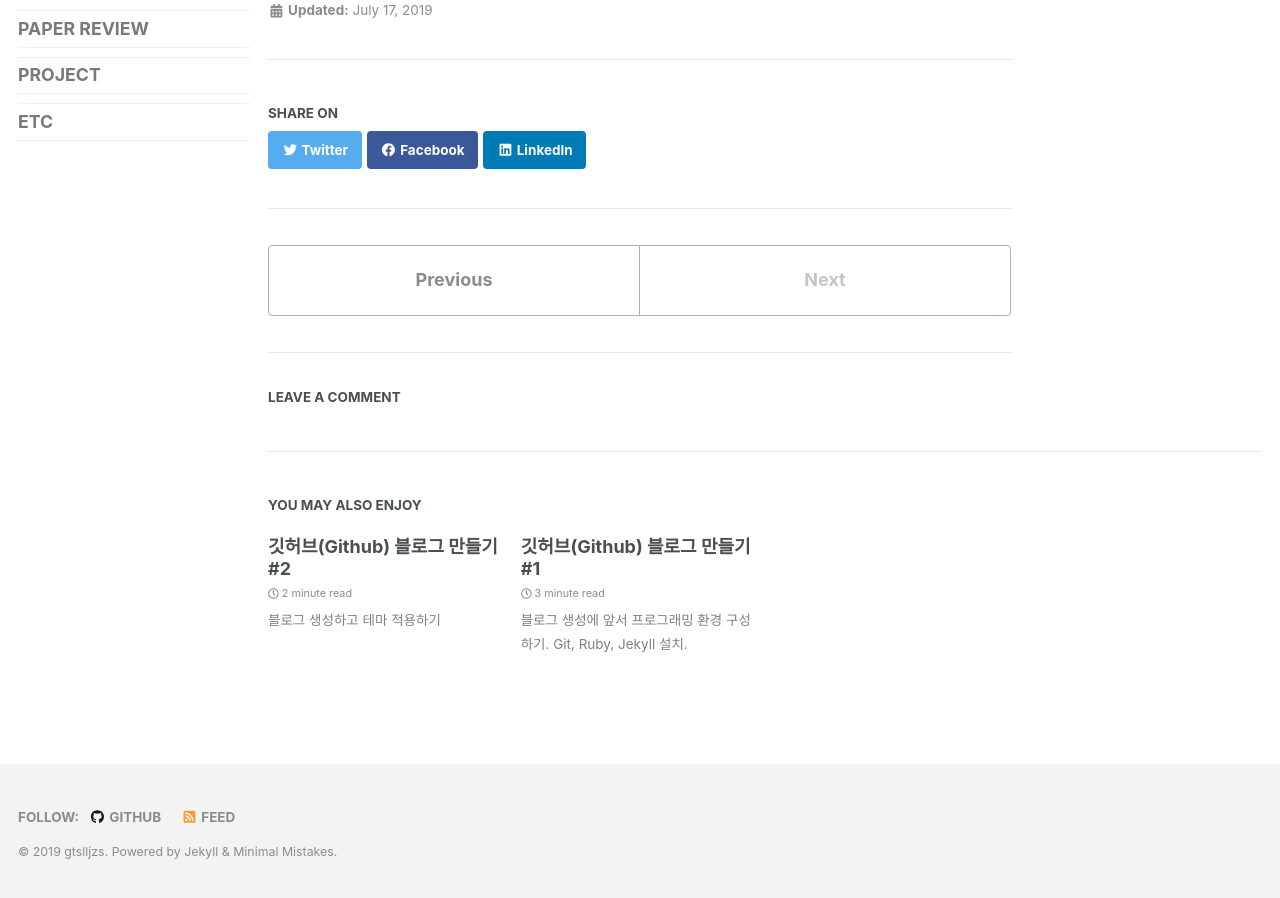
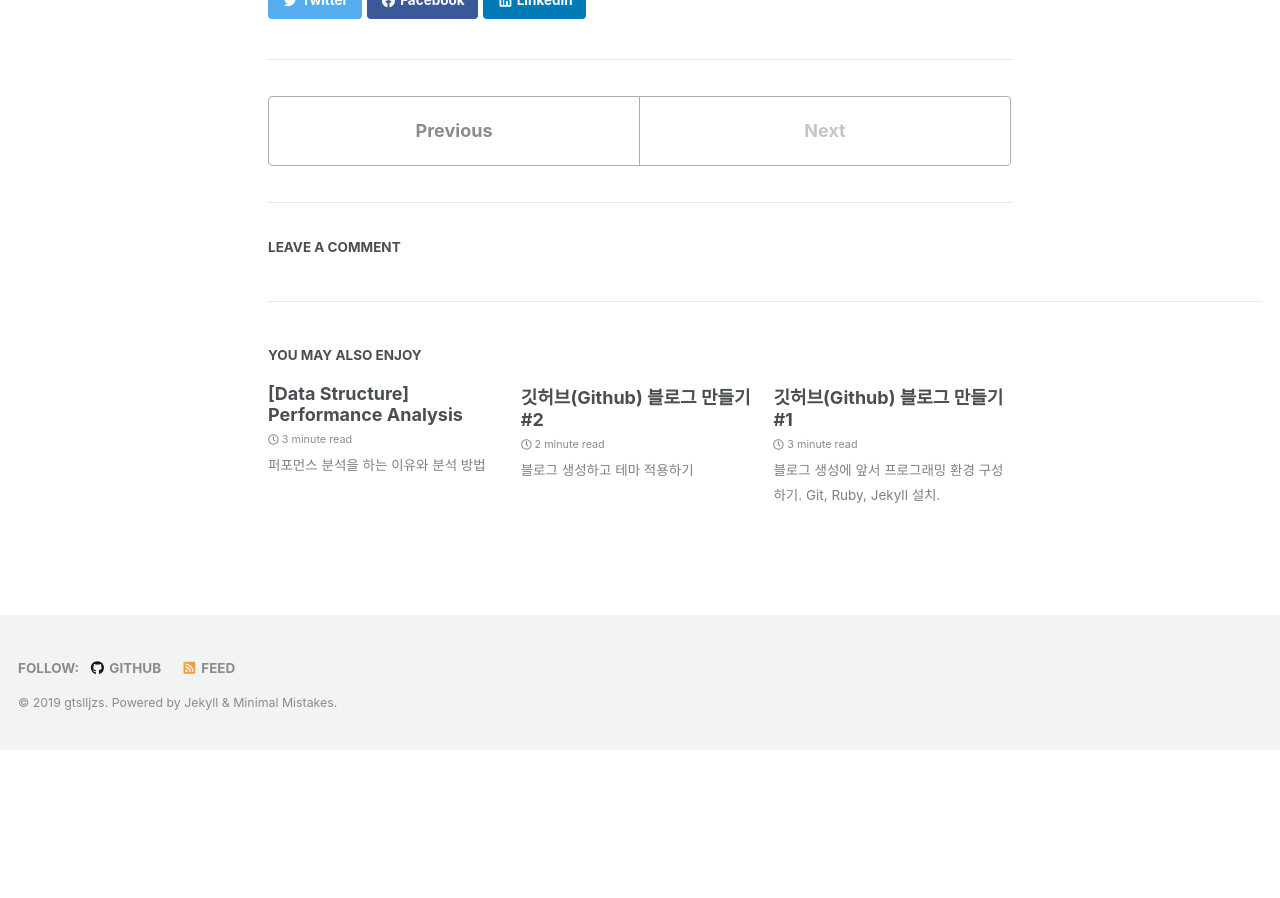
Before and after one commit to hyewonchoi4999/hyewonchoi4999.github.io, a Jekyll site: the page built from _posts/etc/2019-07-17-Making-Blog-3.md, in a window 1280 px wide and 900 px high, scrolled down 8137 px. Built offline with Jekyll 4.4.1, drawn with Linux system fonts in a browser that asks for light colours; cached includes are drawn as plain includes; nearby versions of some CDN libraries; some web fonts are replaced; comment, search, counter and statistics services are not loaded; after the commit the page ends 8887 px from its top, so only the background shows below that.

Commit message:
posting ds-performance analysis and including  mathjax

```diff
--- a/_layouts/default.html
+++ b/_layouts/default.html
@@ -12,6 +12,9 @@
   <head>
     {% include head.html %}
     {% include head/custom.html %}
+    {% if page.use_math %}
+      {% include mathjax_support.html %}
+    {% endif %}
   </head>
 
   <body class="layout--{{ page.layout | default: layout.layout }}{% if page.classes or layout.classes %}{{ page.classes | default: layout.classes | join: ' ' | prepend: ' ' }}{% endif %}">
--- /dev/null
+++ b/_posts/DataStructure/2019-07-17-Performance-Analysis.md
@@ -0,0 +1,94 @@
+---
+sidebar:
+    nav: "category"
+title: "[Data Structure] Performance Analysis"
+excerpt: "퍼포먼스 분석을 하는 이유와 분석 방법"
+categories:
+    - Data Structure
+permalink: /categories/lecture/datastructure/performance-analysis
+tags: [data structure, time complexity, performance analysis]
+use_math: true
+toc: true
+toc_sticky: true
+comments: true
+share: true
+last_modified_at: 2019-07-17T15:00:00-10:00
+---
+
+본 포스팅은 제가 이해한 내용을 바탕으로 기억을 더듬어 작성하는 것이기 때문에 학문적 정의와 정확하게 맞아떨어지지 않을 수 있습니다.
+
+<br>
+
+# 자료구조와 퍼포먼스
+
+## 자료구조란?
+먼저 자료구조란 **여러가지 데이터들을 담을 수 있는 바구니**라고 생각하시면 됩니다. 바구니에는 사과도 담을 수 있고, 바나나도 담을 수 있고, 귤도 담을 수 있습니다. 즉, **여러가지 형태의 데이터들을** 담을 수 있고, 이러한 데이터들을 **사용자가 원하는 방식으로 배치하거나 정렬하여 저장**할 수 있습니다. 이렇게 저장된 자료들은 추 후에 사용자가 원할 때 언제든 꺼내어 쓸 수 있고, 그래야 합니다.
+
+## 알고리즘과 퍼포먼스
+다시 바구니 예시로 돌아와서 바구니에 과일을 담을 수도 있고, 바구니 안에 과일을 일정한 기준에 따라 정렬할 수도 있고, 과일을 뺄 수도 있습니다. 마찬가지로 자료구조에도 데이터를 넣고, 정렬하고, 찾고, 뺄 수 있는데, 이러한 기능들을 수행하는 방법을 알고리즘이라고 합니다. 그리고 한 기능을 수행하는 데에는 여러가지 알고리즘이 있을 수 있겠지요. 예를 들어 정렬을 하는 방법 중에는 앞에서부터 정렬할 수도 있고, 뒤에서부터 정렬할 수도 있고, 가운데에서부터 정렬을 할 수도 있습니다.
+
+하나의 알고리즘을 수행하는 데에 걸리는 시간을 **time complexity**라고 하며, 알고리즘을 수행하는 데에 사용된 메모리의 양을 **spatial complexity**라고 합니다. (두 complexity는 단순 양을 의미하는 것은 아닌데 추 후에 더 자세하게 설명하도록 하겠습니다.) 즉, 알고리즘을 수행하는 데에 사용된 시간과 공간의 양에 따라 퍼포먼스가 달라지게 되고, 이 시간과 공간의 양을 분석하는 것을 퍼포먼스 분석이라고 합니다.
+
+참고로 **알고리즘은** 위에서 언급한 것처럼 단순히 자료구조의 기능을 수행하는 방법만을 의미하는 것이 아니라, **어떠한 문제를 푸는 방법**이라는 개념으로 이해하시는 것이 좋습니다.
+
+<br>
+
+# 퍼포먼스 분석
+퍼포먼스를 분석하는 이유는 어떠한 문제던 간에 절대적으로 좋은 알고리즘은 없기 때문에 여러 알고리즘을 비교하고 문제를 푸는 데에 더 적합한 알고리즘을 선택하기 위해서입니다. 따라서 당연히 퍼포먼스 분석을 통해 얻은 결과가 좋을수록 알고리즘의 성능도 좋아집니다. 그리고 이 퍼포먼스를 분석하는 데에 사용되는 개념 중 하나가 time complexity입니다.
+
+## Time Cmoplexity
+Time complexity란 위에서 언급했듯이 알고리즘을 수행하는 데에 걸리는 시간입니다. 그런데 퍼포먼스 분석을 하기 위해 매번 알고리즘을 짜고 실행하여 실행 시간을 측정하는 것은 굉장히 비효율적입니다. 따라서 퍼포먼스 분석을 좀 더 용이하게 하기 위해, time complexity를 나타내기 위한 여러 표기법들이 존재합니다. 그럼 time complexity를 표기할 때 자주 쓰이는 표기법들에 대해 알아보도록 하겠습니다.
+
+### 1. Big Oh($O$)
+<p align="center">
+    <img width="250" height="250" src="/assets/images/datastructure/BigOh.png">
+</p>
+
+> def) $n \geq n_0$인 모든 $n$에 대하여, $f(n) \leq c \cdot g(n)$을 만족하는 양의 상수 $c$와 $n_0$이 존재한다면,
+
+$$ f(n) = O(g(n)) $$
+
+그림에서 알 수 있듯이 $n_0$ 이 후로 $f(n)$은 항상 $c \cdot g(n)$ 보다 작습니다. 이 때, $c \cdot g(n)$은 $f(n)$의 **upper bound를 보장**하고 이를 $f(n) = O(g(n))$이라 표기합니다. upper bound를 보장한다는 말은 최악의 경우를 고려한다는 뜻으로, "아무리 오래 걸려도 $g(n)$보다는 같거나 적은 시간이 걸린다"라는 의미를 갖습니다.
+
+예를 들어 $f(n) = 2n^2, g(n) = n^2$이고 $c = 3$이면, $2n^2 \leq 3n^2$이 성립하고, 이를 $f(n) = O(n^2)$이라 표기합니다. 일반적으로 $g(n)$은 $f(n)$의 최고차항의 계수가 1인 함수로 표기됩니다.
+
+### 2. Big Omega($\Omega$)
+<p align="center">
+    <img width="250" height="250" src="/assets/images/datastructure/BigOmega.png">
+</p>
+
+> def) $n \geq n_0$인 모든 $n$에 대하여, $f(n) \geq c \cdot g(n)$을 만족하는 양의 상수 $c$와 $n_0$이 존재한다면,
+
+$$ f(n) = \Omega(g(n)) $$
+
+Big Oh와는 반대로 $f(n)$은 $n_0$ 이 후로 항상 $c \cdot g(n)$ 보다 큽니다. 따라서 이 때 $c \cdot g(n)$은 $f(n)$의 **lower bound를 보장**하고 이를 $f(n) = \Omega(g(n))$이라 표기합니다. lower bound를 보장한다는 것은 최선의 경우를 고려한다는 뜻으로, "아무리 빨라도 $g(n)$보다는 같거다 많은 시간이 걸린다"라는 의미를 갖습니다.
+
+예를 들어 $f(n) = 2n^2, g(n) = n^2$이고 $c = 1$이면, $2n^2 \geq n^2$이 성립하고, 이를 $f(n) = \Omega(n^2)$이라 표기합니다.
+
+### 3. Big Theta($\Theta$)
+<p align="center">
+    <img width="250" height="250" src="/assets/images/datastructure/BigTheta.png">
+</p>
+
+> def) $n \geq n_0$인 모든 $n$에 대하여, $c_1 \cdot g(n) \leq f(n) \leq c_2 \cdot g(n)$을 만족하는 양의 상수 $c_1, c_2$와 $n_0$이 존재한다면,
+
+$$ f(n) = \Theta(g(n)) $$
+
+Big Oh가 $f(n)$의 upper bound를 보장하는 표기법이고, Big Omega가 $f(n)$의 lower bound를 보장하는 표기법이었다면, **Big Theta는 $f(n)$의 upper bound와 lower bound 모두를 보장**하는 표기법입니다. 그림에서 $f(n)$은 $c_1 \cdot g(n)$과 $c_2 \cdot g(n)$ 사이에 존재합니다. 이 때 $g(n0)$은 양의 상수 $c_1$과 $c_2$에 의해 $f(n)$의 upper bound가 될 수도 있고, lower bound가 될 수도 있습니다. upper bound와 lower bound가 모두 보장된다는 것은 알고리즘의 수행시간을 상당히 구체적으로 알 수 있다는 뜻입니다. 따라서, Big Theta 표기법은 보통 알고리즘의 수행시간이 명확할 때 사용됩니다.
+
+예를 들어 $f(n) = n^2 + 2n$, $g(n) = n^2 + n$, $c_1 = 1, c_2 = 3$이라 하면, 어림잡아 $n \geq 1$일 때, $n^2 + n \leq n^2 + 2n \leq 3n^2 + 3n$이 성립하고, 이를 $f(n) = \Theta(n^2)$이라 표기합니다.
+
+## Polynomial time and Exopnential time
+동일한 알고리즘이라도 메모리 상황이나 데이터의 양 등 다른 요인으로 인해 실행할 때 마다 수행시간이 달라질 수 있습니다. 그래서 보통은 정확한 수행시간을 특정하기 힘들고, 일반적으로 수행 시간의 worst case, 즉 최악의 경우를 고려하여 퍼포먼스를 측정합니다. 따라서 알고리즘의 upper bound를 보장하는 Big Oh 표기법이 가장 많이 사용됩니다. 아래 그림에서 $g(n)$이 exponential 함수에 가까울수록 수행시간이 길어진다는 의미이고 이는 알고리즘의 퍼포먼스가 낮아진다는 뜻입니다.
+
+<p align="center">
+    <img width="400" height="400" src="/assets/images/datastructure/complexities.png">
+</p>
+
+다음은 각 함수의 크기를 오름차순으로 정렬하고 함수의 크기가 커짐에 따라 걸리는 시간을 그래프로 나타낸 것입니다.
+
+$$ 1, logN N, NlogN, N^2, N^3, ..., 2^N, ..., N!, N^N $$
+
+<p align="center">
+    <img width="350" height="350" src="/assets/images/datastructure/orderofgrowth.png">
+</p>
--- a/_posts/etc/2019-07-17-Making-Blog-3.md
+++ b/_posts/etc/2019-07-17-Making-Blog-3.md
@@ -23,7 +23,7 @@
 
 그 동안 이런 저런 일이 있어 지난 포스팅과 텀이 길어졌네요. 지난 두 번째 포스팅에서는 블로그를 개설하고 테마를 적용하는 방법까지 알아보았습니다. 사실 세 번째 포스팅으로 적용된 기본 테마를 커스터마이징 하는 방법과 포스트를 작성하는 방법 두 가지 중에 고민을 했지만, 조금 더 난해할 수 있는 커스터마이징 방법에 대해 작성하기로 했습니다.
 
-# 1. 각 폴더와 파일들의 역할
+## 1. 각 폴더와 파일들의 역할
 커스터마이징에 대해 어떻게 설명을 해야할지 고민을 하다가 코드 하나하나의 수정 사항을 보여드리기보다는 전체적인 구조를 아시는 것이 우선일 것 같다고 생각해서 먼저 커스터마이징에 필요한 폴더와 파일들의 역할에 대해 제가 아는 범위 내에서 설명드리도록 하겠습니다. 제가 언급하지 않는 폴더와 파일들은 저 또한 사용한 적이 없고 기능을 알 수 없는 것들이기 때문에 양해 부탁드릴게요.
 
 지난 포스팅까지 잘 따라오셨다면 현재 local repostiroy의 파일들은 다음과 같을 거에요.
@@ -32,7 +32,7 @@
 
 폴더와 파일의 정렬 순서는 상이할 수 있으니 참고하시기 바랍니다.
 
-## 1.1. assets
+### 1.1. assets
 
 - ### css/main.scss
     **블로그 스킨, 폰트 등을 불러오는 파일**입니다.
@@ -40,12 +40,12 @@
 - ### images/
     *images* 폴더가 없다면 만들어주도록 합시다. *images* 폴더에 **포스팅에 사용될 이미지들을 저장**하시면 됩니다. 사실 굳이 *assets/images*의 경로일 필요는 없다고 생각하지만, 저는 이 폴더에 이미지들을 저장하고 있습니다.
 
-## 1.2. _data
+### 1.2. _data
 
 - ### navigation.yml
     상단의 Quick-Start Guide와 같이 **메뉴와 카테고리를 만들고 주소를 할당하는 파일**입니다. 상단 메뉴 말고도 이 후에 본인이 좌측에 카테고리 메뉴를 만들었을    때에도 사용됩니다.
 
-## 1.3. _include, _layouts, _sass
+### 1.3. _include, _layouts, _sass
 세 폴더를 한 번에 설명드리는 이유는 블로그 테마를 커스터마이징할 때 이 세 폴더 안에 있는 파일들이 서로 맞물려서 작동하기 때문입니다. 먼저 기본적인 역할만 언급한 후, 제일 마지막에 예시를 들어 추가적으로 설명하도록 하겠습니다.
 
 - ### _include/
@@ -57,19 +57,19 @@
 - ### _sass/
     *_layout* 폴더의 파일들이 페이지 내부의 구역을 구분해놓았다면, *_sass* 폴더의 파일들은 **구역 내에 담길 내용물의 위치나 간격 등 조금 더 세밀한 부분을 조정**해줍니다.
 
-## 1.4. _pages
+### 1.4. _pages
 초기에 존재하지 않는 폴더입니다. 새로 만들어주도록 합시다. **블로그의 각 페이지에서 표시할 내용들이 담긴 파일을 저장하는 폴더**입니다. 예를 들어 제 블로그의 경우 상단의 About 페이지와 Posts 페이지를 눌렀을 때 뜨는 페이지 화면이 다릅니다. 이렇게 본인이 표시하고 싶은 페이지를 각각 파일에 저장해서 이 폴더에 저장하시면 됩니다.
 
-## 1.5. _posts
+### 1.5. _posts
 초기에 존재하지 않는 폴더입니다. 새로 만들어주도록 합시다. 이름에서 알 수 있듯이 **블로그에 포스팅할 게시글을 작성하고 저장할 폴더**입니다.
 
-## 1.6. _config.yml
+### 1.6. _config.yml
 **블로그 주소, 정보, 본인 프로필 등 기본적인 내용을 수정할 수 있는 파일**입니다. 실제 커스터마이징을 할 때, 가장 먼저 열어볼 파일입니다.
 
-## 1.7. index.html
+### 1.7. index.html
 **블로그의 메인화면 즉, 루트 페이지의 layout을 정하는 파일**입니다. 따라서 다른 layout 파일들과는 달리 루트 디렉토리에 존재합니다. 제 블로그 같은 경우는 메뉴에 Home을 따로 두어 루트 페이지와 홈 페이지의 layout이 다르게 만들었습니다. 루트 페이지는 블로그 기본 주소와 동일합니다. 즉, username.github.io가 되겠죠.
 
-# 2. 페이지 출력 구조
+## 2. 페이지 출력 구조
 각 폴더를 먼저 열어보신 분들은 아시겠지만, *_include*, *_layouts* 폴더에는 html 파일들이 들어있고, *_sass* 폴더에는 scss파일들이 들어있습니다. 그리고 *_pages*와 *_posts* 폴더에는 md파일들이 저장됩니다. 간단하게 md 파일들이 페이지의 내용물이고 html 파일은 내용물을 담는 페이지의 layout을 만들고, scss 파일들이 이 layout의 세부적인 간격과 너비 등을 조정해준다고 생각하시면 됩니다..
 
 제 블로그의 예시를 들어 전체적으로 한 페이지가 표시되는 과정을 설명하겠습니다.
```
Also changed, not shown: _includes/mathjax_support.html (added, +23 -0 lines), assets/images/datastructure/BigOh.png (added), assets/images/datastructure/BigOmega.png (added), assets/images/datastructure/BigTheta.png (added), assets/images/datastructure/complexities.png (added), assets/images/datastructure/orderofgrowth.png (added).
